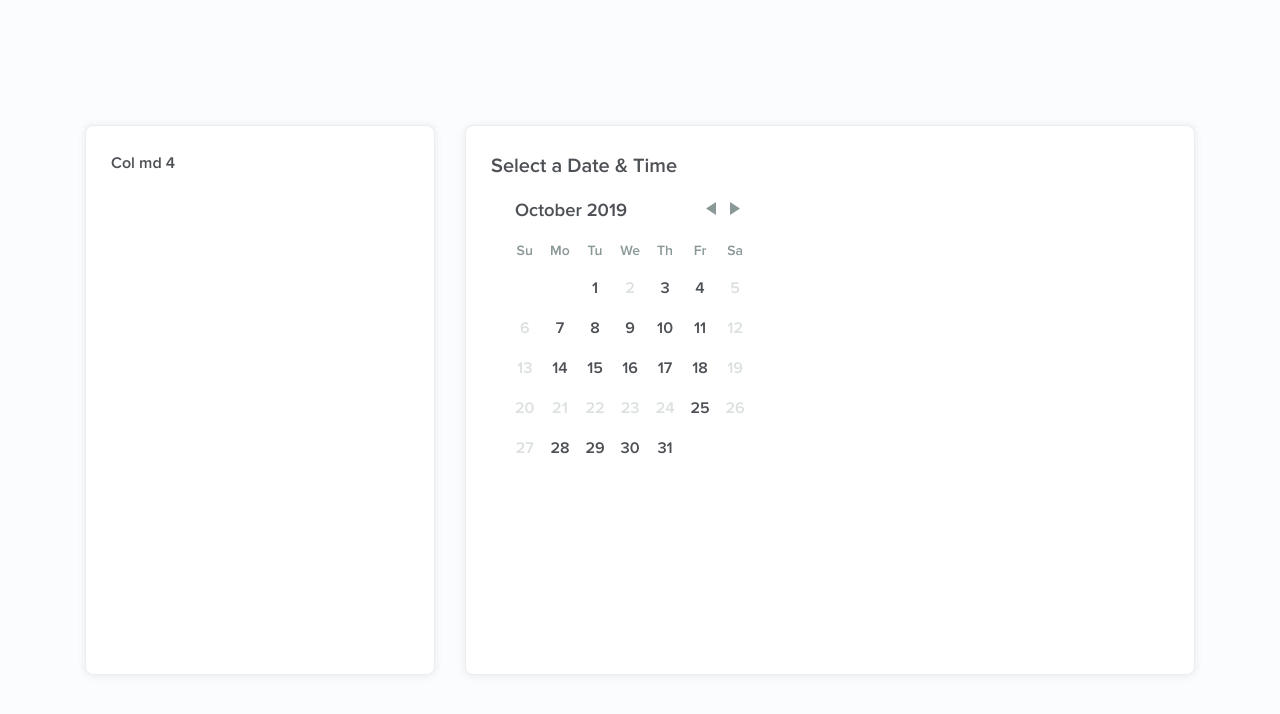
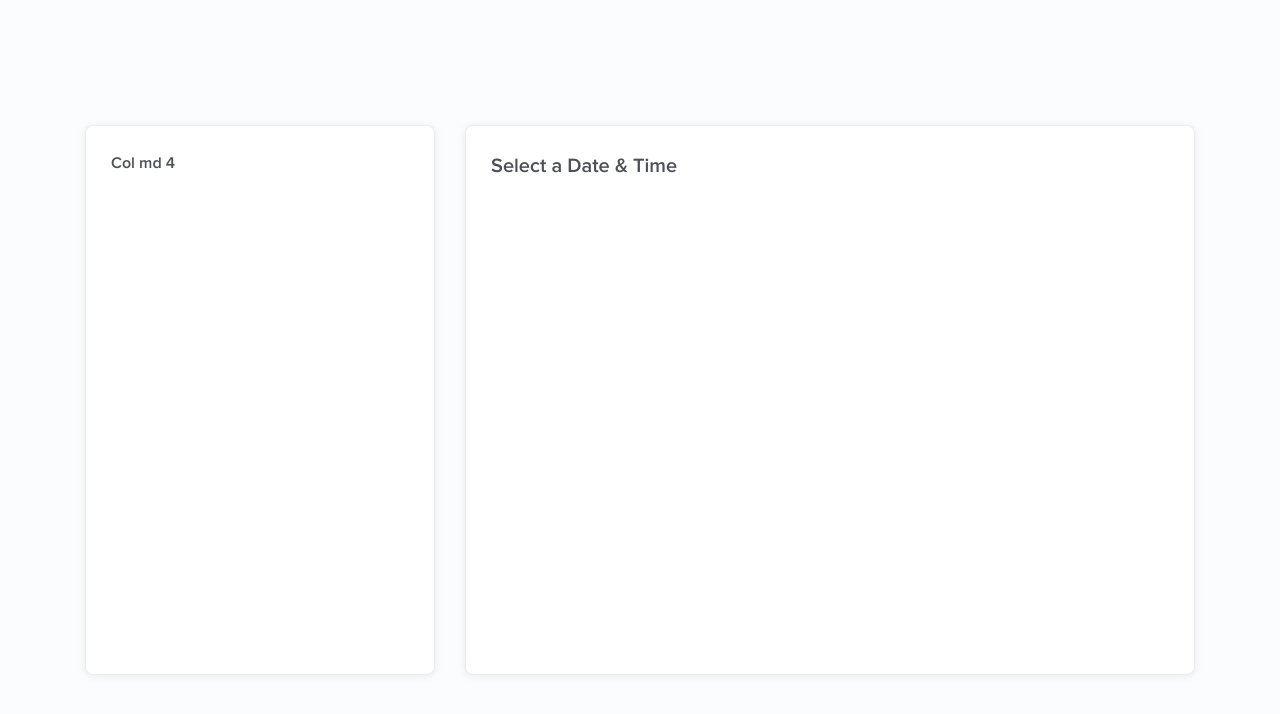
Before and after one commit to dnsys/test-react, a React app: page / in a window 1280 px wide. Both pictures are taken after a click on the button "Let's go". Shown: the top 714 px of the page. Built offline with nearby package versions, Linux system fonts and the light colour scheme.

Commit message:
feat: removed plugin datepicker

```diff
--- a/src/components/FormPanel/FormPanel.js
+++ b/src/components/FormPanel/FormPanel.js
@@ -1,22 +1,6 @@
 import React, { Component } from 'react';
-import DayPicker from 'react-day-picker';
-import 'react-day-picker/lib/style.css';
 
 class FormPanel extends Component{
-    constructor(props) {
-        super(props);
-        this.handleDayClick = this.handleDayClick.bind(this);
-        this.state = {
-            selectedDay: null,
-        };
-    }
-
-    handleDayClick(day, { selected }) {
-        this.setState({
-            selectedDay: selected ? undefined : day,
-        });
-    }
-
     render() {
         return (
             <div className="form-block">
@@ -25,20 +9,7 @@ class FormPanel extends Component{
                 </div>
                 <div className="form-block__container">
                     <div className="form-block__datepicker">
-                        <DayPicker
-                            initialMonth={new Date(2019, 9)}
-                            disabledDays={[
-                                new Date(2019, 9, 12),
-                                new Date(2019, 9, 2),
-                                {
-                                    after: new Date(2019, 9, 20),
-                                    before: new Date(2019, 9, 25),
-                                },
-                                { daysOfWeek: [0, 6] }
-                            ]}
-                            selectedDays={this.state.selectedDay}
-                            onDayClick={this.handleDayClick}
-                        />
+
                     </div>
                 </div>
             </div>
--- a/src/components/FormPanel/style.scss
+++ b/src/components/FormPanel/style.scss
@@ -5,4 +5,18 @@
         @include font-size(20);
         font-weight: 600;
     }
+
+    &__container {
+        display: flex;
+    }
+
+    &__datepicker {
+        width: 60%;
+        flex: 0 0 60%;
+    }
+
+    &__timepicker {
+        width: 40%;
+        flex: 0 0 40%;
+    }
 }
```
